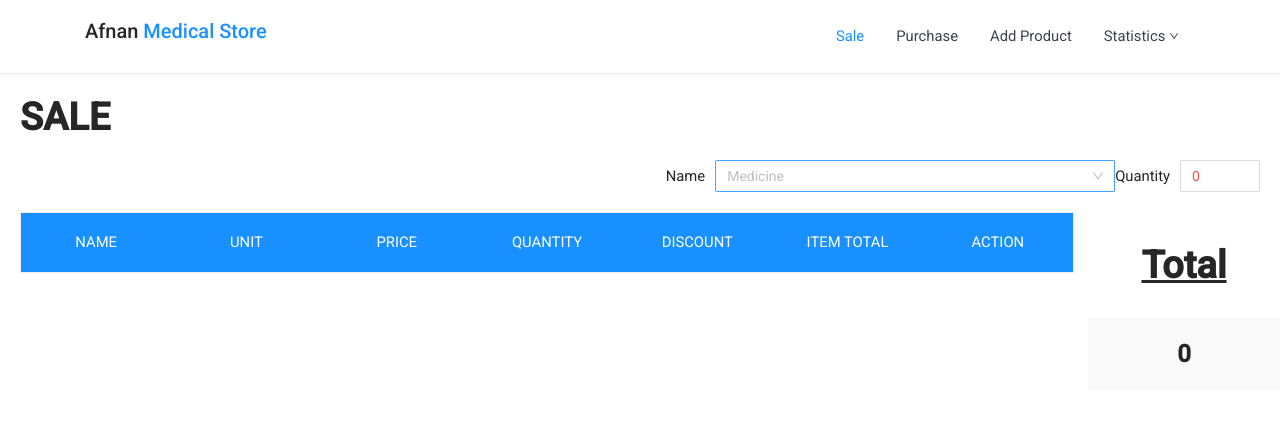
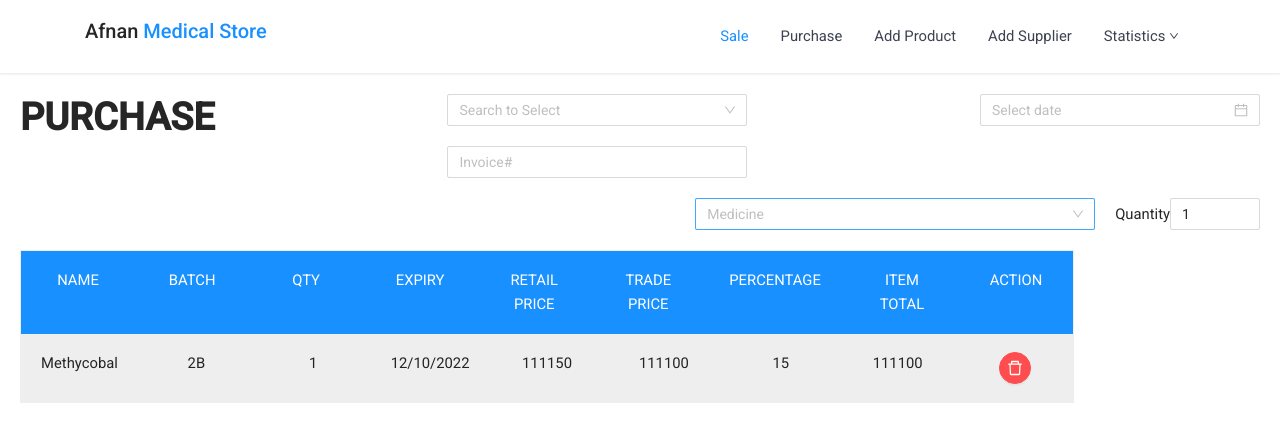
Before and after one commit to Azeem-Dev/pos-medical-store, a React (Create React App) app: page /purchase in a window 1280 px wide. Shown: the top 442 px of the page. Built offline with nearby package versions, Linux system fonts and the light colour scheme.

Commit message:
working on UI

```diff
--- a/src/App.js
+++ b/src/App.js
@@ -1,14 +1,27 @@
+import { BrowserRouter, Routes, Route } from "react-router-dom";
 import "./App.css";
 import Navbar from "./components/navbar/Navbar";
 import Sale from "./pages/sale/Sale";
+import Purchase from "./pages/purchase/Purchase";
+import Product from "./pages/product/Product";
 
 function App() {
+  return <Layout />;
+}
+
+const Layout = () => {
   return (
     <>
-      <Navbar />
-      <Sale />
+      <BrowserRouter>
+        <Navbar />
+        <Routes>
+          <Route path="/" element={<Sale />} />
+          <Route path="/purchase" element={<Purchase />} />
+          <Route path="/add-product" element={<Product />} />
+          <Route path="/add-supplier" element={<Product />} />
+        </Routes>
+      </BrowserRouter>
     </>
   );
-}
-
+};
 export default App;
--- /dev/null
+++ b/src/components/division/LeftRightDivider.jsx
@@ -0,0 +1,13 @@
+const Division = ({ LeftElement, RightElement }) => {
+  return (
+    <>
+      <div style={{ width: "48%", marginRight: "2%" }}>
+        <LeftElement />
+      </div>
+      <div style={{ width: "47%", marginLeft: "3%" }}>
+        <RightElement />
+      </div>
+    </>
+  );
+};
+export default Division;
--- /dev/null
+++ b/src/components/dropDownWithCustomFields/DropDownWithCustomFields.jsx
@@ -0,0 +1,43 @@
+import { Typography, Input, Select, Divider } from "antd";
+import { PlusCircleFilled } from "@ant-design/icons";
+const DropDownWithCustomFields = ({ handleChange,Options }) => {
+  return (
+    <Select
+      defaultValue="lucy"
+      style={{ width: "100%" }}
+      onChange={handleChange}
+      dropdownRender={(menu) => (
+        <div>
+          {menu}
+          <Divider style={{ margin: "4px 0" }} />
+          <div style={{ display: "flex", flexWrap: "nowrap", padding: 8 }}>
+            <Input
+              style={{ flex: "auto" }}
+              // value={name}
+              // onChange={this.onNameChange}
+            />
+            <a
+              style={{
+                flex: "none",
+                padding: "8px",
+                display: "block",
+                cursor: "pointer",
+              }}
+              // onClick={this.addItem}
+            >
+              <PlusCircleFilled /> Add
+            </a>
+          </div>
+        </div>
+      )}
+    >
+      {Options.map((type) => (
+        <Select.Option value={type.id} key={type.id}>
+          {type.Name}
+        </Select.Option>
+      ))}
+    </Select>
+  );
+};
+
+export default DropDownWithCustomFields;
--- a/src/components/navbar/Navbar.jsx
+++ b/src/components/navbar/Navbar.jsx
@@ -1,3 +1,4 @@
+import { Link } from "react-router-dom";
 import { Menu, Dropdown } from "antd";
 import { DownOutlined, DollarOutlined } from "@ant-design/icons";
 import "./Navbar.css";
@@ -11,23 +12,26 @@ const Navbar = () => {
             <span></span>
             <span></span>
           </button>
-          <a href="/">
+          <Link to="/">
             <h4>
               Afnan<span> Medical Store</span>
             </h4>
-          </a>
+          </Link>
         </div>
 
         <div className="navbar-menu" id="open-navbar1">
           <ul className="navbar-nav">
             <li className="active">
-              <a href="/">Sale</a>
+              <Link to="/">Sale</Link>
             </li>
             <li>
-              <a href="/login">Purchase</a>
+              <Link to="/purchase">Purchase</Link>
             </li>
             <li>
-              <a href="/register">Add Product</a>
+              <Link to="/add-product">Add Product</Link>
+            </li>
+            <li>
+              <Link to="/add-supplier">Add Supplier</Link>
             </li>
             <li>
               <Dropdown overlay={menu}>
@@ -96,7 +100,9 @@ const menu = (
         Yearly Sales
       </a>
     </Menu.Item>
-    <Menu.Item danger key="test">a danger item</Menu.Item>
+    <Menu.Item danger key="test">
+      a danger item
+    </Menu.Item>
   </Menu>
 );
 
--- /dev/null
+++ b/src/components/purchaseTable/PurchaseTable.jsx
@@ -0,0 +1,89 @@
+import { Tooltip, Button } from "antd";
+import { DeleteOutlined } from "@ant-design/icons";
+const PurchaseTable = () => {
+  return (
+    <div className="table">
+      <TableHeader />
+      <div className="table-content">
+        <TableRow />
+      </div>
+    </div>
+  );
+};
+
+const TableHeader = () => (
+  <div className="table-header">
+    <div className="header__item">
+      <span id="name" className="filter__link" href="#">
+        Name
+      </span>
+    </div>
+    <div className="header__item">
+      <span id="wins" className="filter__link filter__link--number" href="#">
+        Batch
+      </span>
+    </div>
+    <div className="header__item">
+      <span id="draws" className="filter__link filter__link--number" href="#">
+        Qty
+      </span>
+    </div>
+    <div className="header__item">
+      <span id="losses" className="filter__link filter__link--number" href="#">
+        Expiry
+      </span>
+    </div>
+    <div className="header__item">
+      <span id="losses" className="filter__link filter__link--number" href="#">
+        Retail Price
+      </span>
+    </div>
+    <div className="header__item">
+      <span id="losses" className="filter__link filter__link--number" href="#">
+        Trade Price
+      </span>
+    </div>
+    <div className="header__item">
+      <span id="losses" className="filter__link filter__link--number" href="#">
+        Percentage
+      </span>
+    </div>
+    <div className="header__item">
+      <span id="total" className="filter__link filter__link--number" href="#">
+        Item Total
+      </span>
+    </div>
+    <div className="header__item">
+      <span id="total" className="filter__link filter__link--number" href="#">
+        Action
+      </span>
+    </div>
+  </div>
+);
+const TableRow = () => {
+  return (
+    <div className="table-row">
+      <div className="table-data">Methycobal</div>
+      <div className="table-data">2B</div>
+      <div className="table-data">1</div>
+      <div className="table-data">12/10/2022</div>
+      <div className="table-data">111150</div>
+      <div className="table-data">111100</div>
+      <div className="table-data">15</div>
+      <div className="table-data">111100</div>
+      <div className="table-data">
+        {" "}
+        <Tooltip title="delete">
+          <Button
+            type="danger"
+            shape="circle"
+            icon={<DeleteOutlined />}
+            onClick={() => {}}
+          />
+        </Tooltip>
+      </div>
+    </div>
+  );
+};
+
+export default PurchaseTable;
--- a/src/index.js
+++ b/src/index.js
@@ -1,7 +1,7 @@
 import React from "react";
 import ReactDOM from "react-dom";
 import "./index.css";
-import "antd/dist/antd.css";
+import "antd/dist/antd.min.css";
 import App from "./App";
 
 ReactDOM.render(<App />, document.getElementById("root"));
--- a/src/pages/product/Product.jsx
+++ b/src/pages/product/Product.jsx
@@ -1,6 +1,35 @@
+import { Typography, Input, Select, Divider } from "antd";
+import { PlusCircleFilled } from "@ant-design/icons";
+import { Types } from "../../utils/constants/types";
 import "./Product.css";
+import Division from "../../components/division/LeftRightDivider";
+import DropDownWithCustomFields from "../../components/dropDownWithCustomFields/DropDownWithCustomFields";
+
+const { Title } = Typography;
+const { Option } = Select;
 const Product = () => {
-  return <div></div>;
+  function handleChange(value) {
+    console.log(`selected ${value}`);
+  }
+
+  return (
+    <div style={{ margin: "0 20px 0 20px" }}>
+      <div className="top-heading-add-product">
+        <Title>PRODUCT DETAILS</Title>
+        <div style={{ display: "flex", width: "100%" }}>
+          <Division
+            LeftElement={() => <Input placeholder="Name"></Input>}
+            RightElement={() => (
+              <DropDownWithCustomFields
+                handleChange={handleChange}
+                Options={Types}
+              />
+            )}
+          />
+        </div>
+      </div>
+    </div>
+  );
 };
 
 export default Product;
--- a/src/pages/purchase/Purchase.jsx
+++ b/src/pages/purchase/Purchase.jsx
@@ -0,0 +1,112 @@
+import React from "react";
+import { Typography, Select, InputNumber, Input, DatePicker } from "antd";
+import { MedicineInfo } from "../../utils/constants/medicineInfo";
+import PurchaseTable from "../../components/purchaseTable/PurchaseTable";
+
+const { Option } = Select;
+
+const { Title } = Typography;
+const Purchase = () => {
+  function handleChange(value) {
+    console.log(`selected ${value}`);
+  }
+  function onChange(date, dateString) {
+    console.log(date, dateString);
+  }
+  return (
+    <div
+      style={{
+        display: "flex",
+        flexDirection: "column",
+        margin: "0 20px 0 20px",
+      }}
+    >
+      <div
+        style={{ display: "flex", justifyContent: "space-between" }}
+        className="top-purchase"
+      >
+        <Title>PURCHASE</Title>
+        <div
+          className="top-middle"
+          style={{ display: "flex", flexDirection: "column", width: 300 }}
+        >
+          <Select
+            onChange={handleChange}
+            showSearch
+            style={{ width: "100%" }}
+            placeholder="Search to Select"
+            optionFilterProp="children"
+            filterOption={(input, option) =>
+              option.children.toLowerCase().indexOf(input.toLowerCase()) >= 0
+            }
+            filterSort={(optionA, optionB) =>
+              optionA.children
+                .toLowerCase()
+                .localeCompare(optionB.children.toLowerCase())
+            }
+          >
+            <Option value="1">Not Identified</Option>
+            <Option value="2">Closed</Option>
+            <Option value="3">Communicated</Option>
+            <Option value="4">Identified</Option>
+            <Option value="5">Resolved</Option>
+            <Option value="6">Cancelled</Option>
+          </Select>
+          <Input placeholder="Invoice#" style={{ margin: "20px 0 0 0" }} />
+        </div>
+        <DatePicker
+          onChange={onChange}
+          style={{ height: "fit-content", width: 280 }}
+        />
+      </div>
+      <div
+        style={{
+          display: "flex",
+          margin: "20px 0 0 0",
+          justifyContent: "flex-end",
+        }}
+        className="middle-purchase"
+      >
+        <Select
+          style={{ width: 400, maxHeight: "30vh", overflowY: "auto" }}
+          showSearch
+          autoFocus
+          placeholder="Medicine"
+          optionFilterProp="children"
+          //   onChange={onMedicineSelected}
+          filterOption={(input, option) => {
+            return (
+              option.children.toLowerCase().indexOf(input.toLowerCase()) >= 0
+            );
+          }}
+        >
+          {MedicineInfo?.map((medicine) => {
+            return (
+              <Option
+                value={medicine.name + "-R" + medicine.packPrice}
+                key={medicine.id}
+              >
+                {medicine.name + "-R" + medicine.packPrice}
+              </Option>
+            );
+          })}
+        </Select>
+        <div style={{ marginLeft: "20px" }}>
+          <label>Quantity</label>
+          <InputNumber
+            min={1}
+            max={10}
+            defaultValue={1}
+            //   onChange={onChange}
+            placeholder="Quantity"
+          />
+        </div>
+      </div>
+      <div style={{ width: "85%" }} className="purchase-table">
+        <PurchaseTable />
+      </div>
+    </div>
+  );
+};
+
+export default Purchase;
--- a/src/pages/sale/Sale.jsx
+++ b/src/pages/sale/Sale.jsx
@@ -4,6 +4,7 @@ import "./Sale.css";
 import { Typography, Select, InputNumber } from "antd";
 import MedicineTable from "../../components/medicineTable/MedicineTable";
 import { MedicineInfo } from "../../utils/constants/medicineInfo";
+
 const { Option } = Select;
 
 const { Title } = Typography;
--- /dev/null
+++ b/src/utils/constants/types.js
@@ -0,0 +1,18 @@
+export const Types = [
+  {
+    id: 1,
+    Name: "Tablet",
+  },
+  {
+    id: 2,
+    Name: "Injection",
+  },
+  {
+    id: 3,
+    Name: "Capsule",
+  },
+  {
+    id: 4,
+    Name: "Cream/Ointment",
+  },
+];
```
Also changed, not shown: src/components/purchaseTable/PurchaseTable.css (added).
